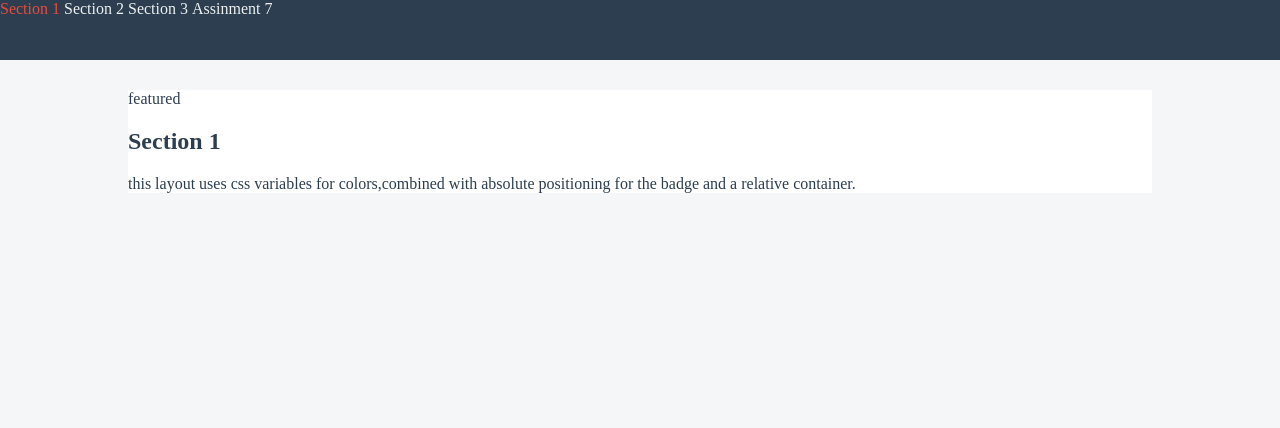
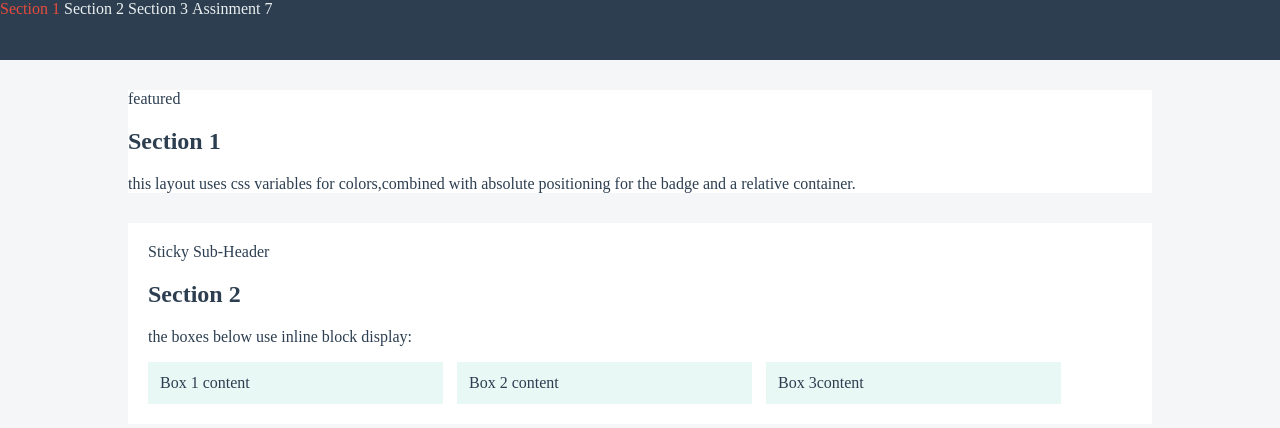
Before and after one commit to anbarsara7-sketch/assignment-7, a plain HTML site: page index.html in a window 1280 px wide. Drawn offline with Linux system fonts and the light colour scheme.

Commit message:
add section 2

```diff
--- a/index.html
+++ b/index.html
@@ -28,6 +28,22 @@
         </p>
 
     </section>
+    <section id="section2">
+        <div class="section2-content">
+            <div class=" sticky-haeder">
+                Sticky Sub-Header
+            </div>
+            <h2>Section 2</h2>
+            <p> the boxes below use inline block display:</p>
+
+        <div class="boxes">
+            <div class="box"> Box 1 content</div>
+            <div class="box"> Box 2 content</div>
+            <div class="box"> Box 3content</div>
+        </div>
+         </div>
+
+    </section>
 
 
 </body>
--- a/style.css
+++ b/style.css
@@ -58,3 +58,35 @@ nav a:hover {
 #section1 p {
     color: var(--primary-color);
 }
+#section2 {
+    background-color: var(--card-color);
+    color: var(--primary-color);
+    margin: 30px auto;
+    width: 80%;
+}
+
+.section2-content {
+    padding: 20px;
+}
+
+.sticky-header {
+    position: sticky;
+    top: var(--nav-height);
+    background-color: var(--primary-color);
+    color: var(--link-color);
+    padding: 10px;
+}
+
+.boxes {
+    white-space: nowrap;
+}
+
+.box {
+    display: inline-block;
+    background-color: var(--box-color);
+    color: var(--primary-color);
+    width: 30%;
+    padding: 12px;
+    margin-right: 1%;
+    box-sizing: border-box;
+}
```
